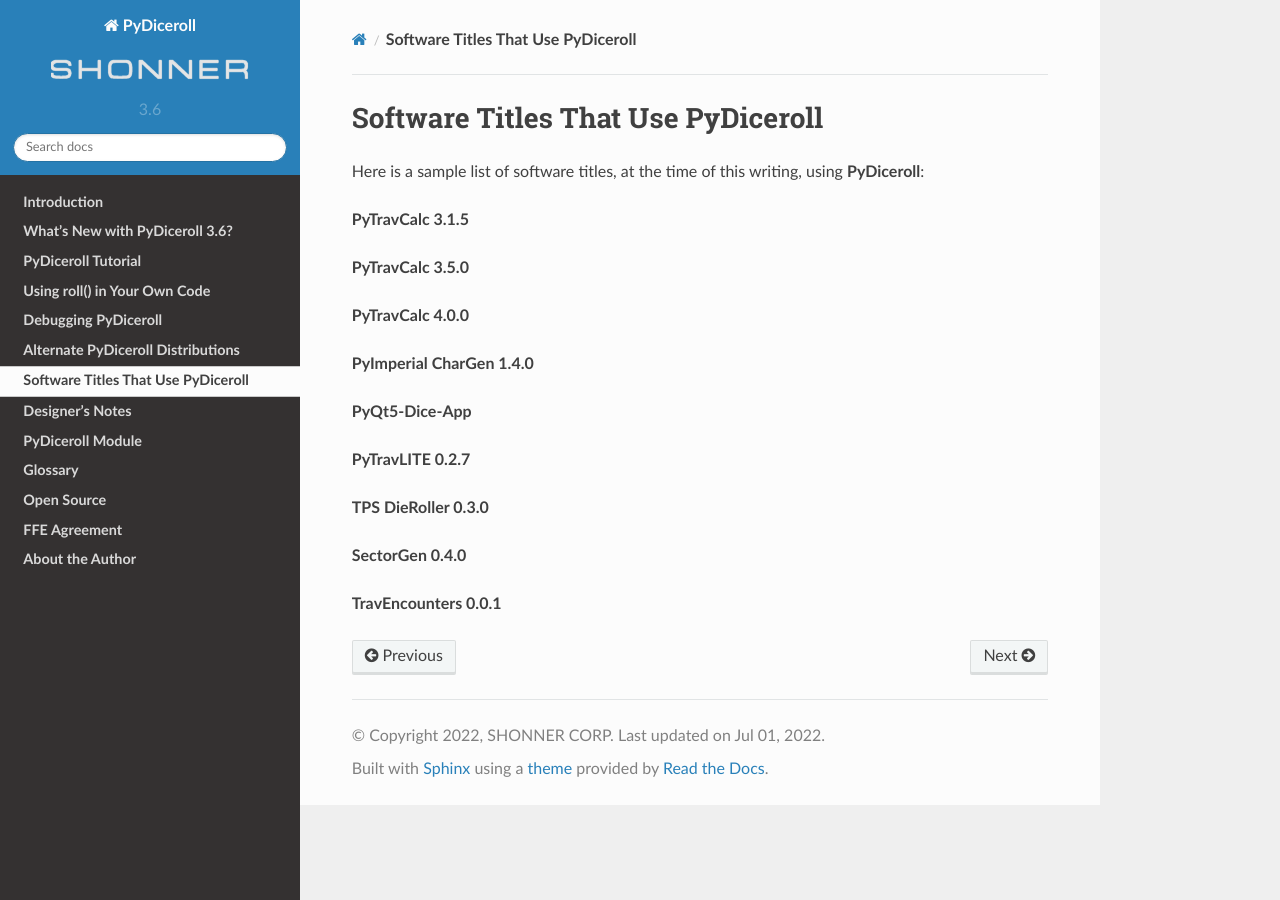
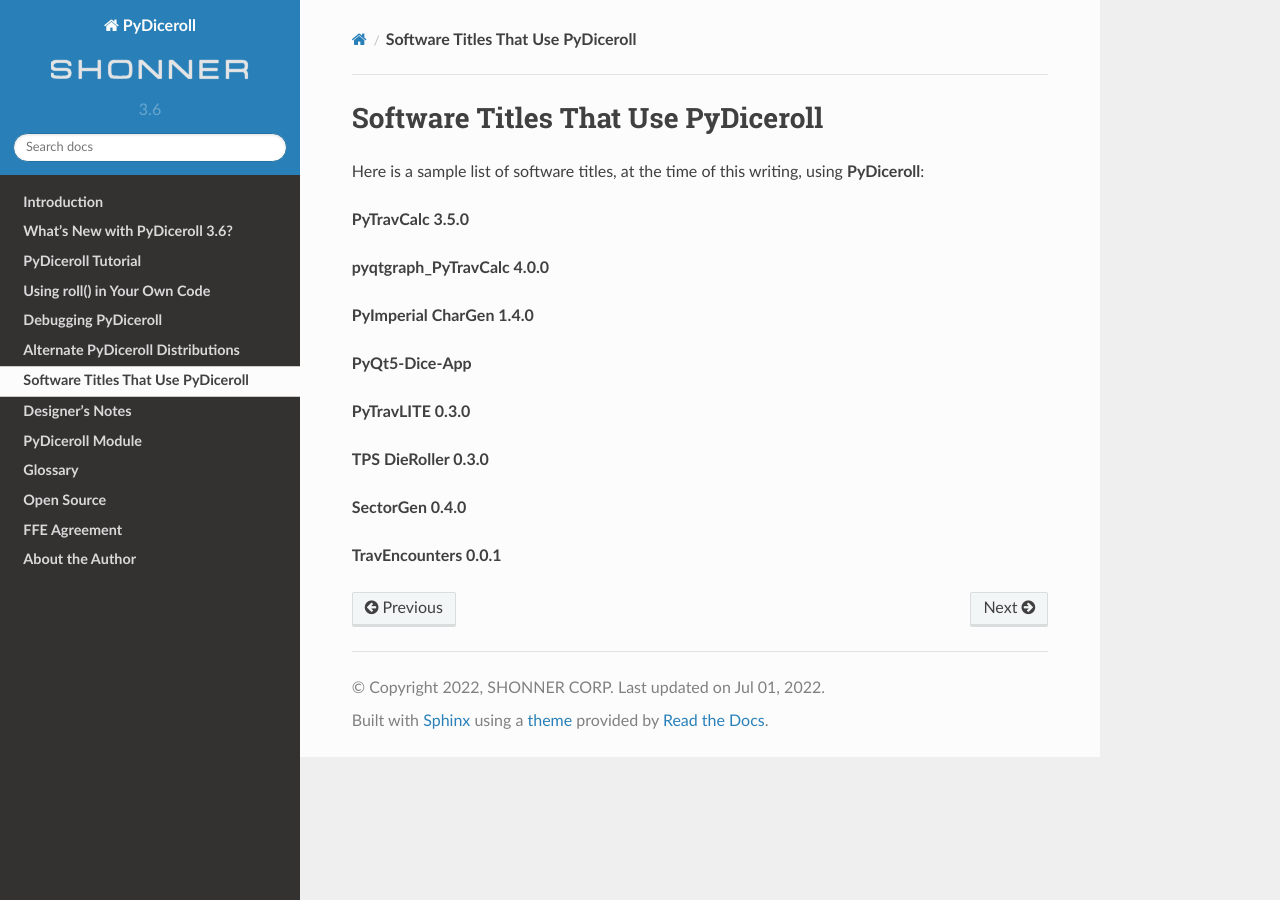
Before and after one commit to ShawnDriscoll/PyDiceroll, a Sphinx documentation site: the page built from docs/source/software_titles.rst, in a window 1280 px wide. Built offline with Sphinx 7.4.7 and the Read the Docs theme 2.0.0, drawn with Linux system fonts in a browser that asks for light colours.

Commit message:
updated software list

```diff
--- a/docs/source/software_titles.rst
+++ b/docs/source/software_titles.rst
@@ -3,17 +3,15 @@
 
 Here is a sample list of software titles, at the time of this writing, using **PyDiceroll**:
 
-**PyTravCalc 3.1.5**
-
 **PyTravCalc 3.5.0**
 
-**PyTravCalc 4.0.0**
+**pyqtgraph_PyTravCalc 4.0.0**
 
 **PyImperial CharGen 1.4.0**
 
 **PyQt5-Dice-App**
 
-**PyTravLITE 0.2.7**
+**PyTravLITE 0.3.0**
 
 **TPS DieRoller 0.3.0**
 
```
Also changed, not shown: 19 other files.
